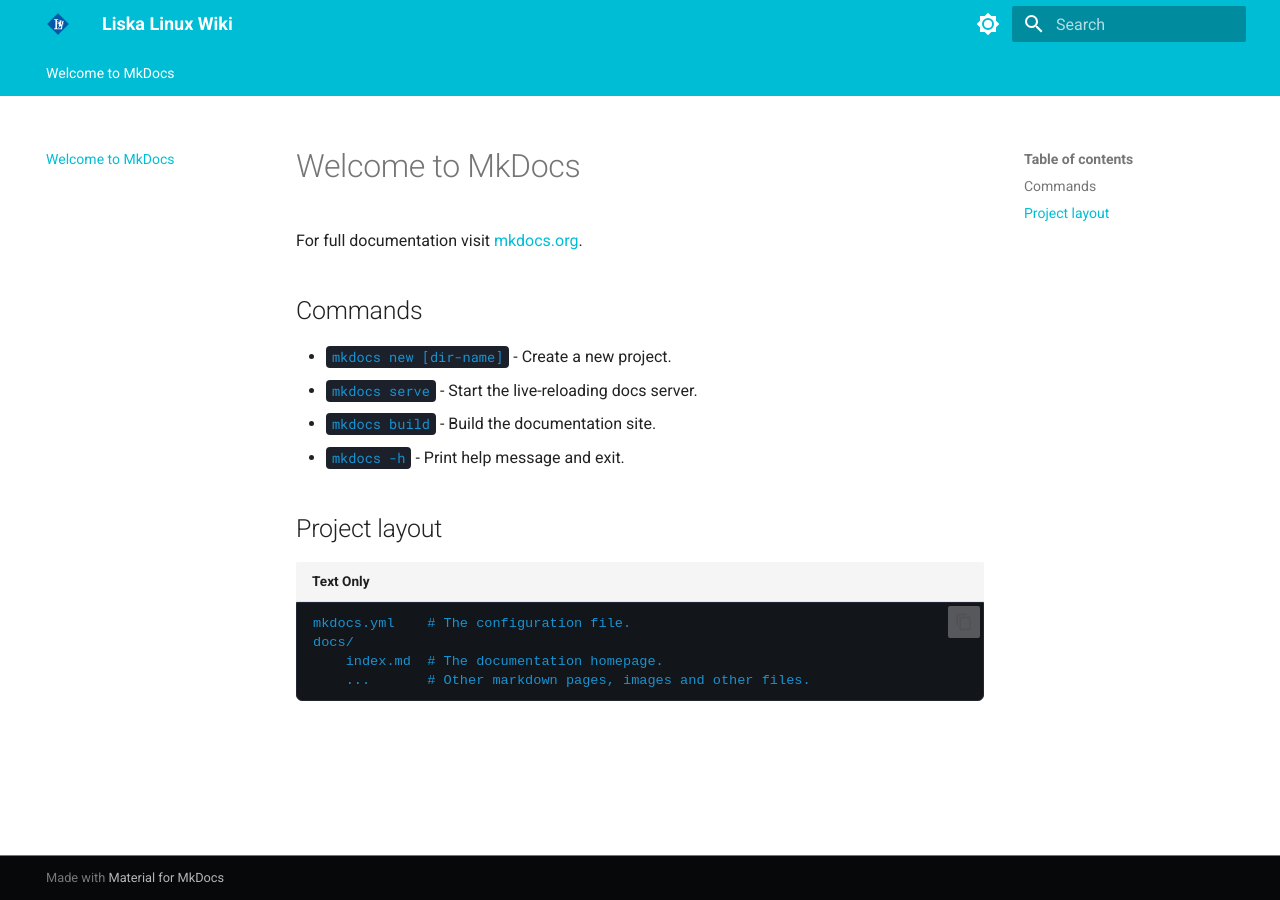
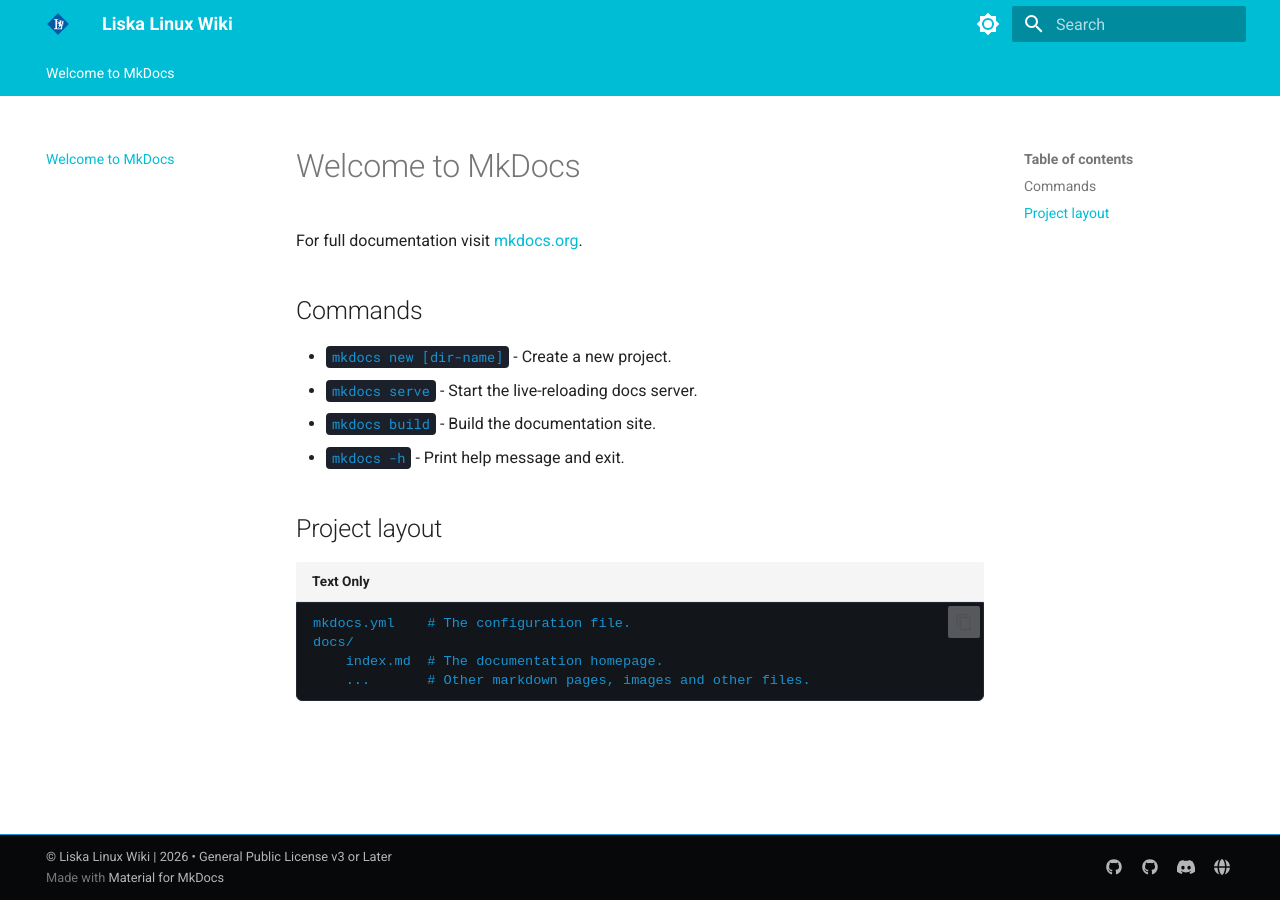
Before and after one commit to source-liskalinux/wiki, an MkDocs documentation site: the page built from docs/index.md, in a window 1280 px wide. Built offline with MkDocs 1.6.1 and Material for MkDocs 9.7.7, drawn with Linux system fonts in a browser that asks for light colours.

Commit message:
Update mkdocs.yml

```diff
--- a/mkdocs.yml
+++ b/mkdocs.yml
@@ -1,5 +1,24 @@
 site_name: Liska Linux Wiki
 site_description: A Documentation Wiki For Liska Linux
+
+copyright: >
+  &copy; Liska Linux Wiki | 2026 &bull;
+  General Public License v3 or Later
+
+extra:
+  social:
+    - icon: fontawesome/brands/github
+      link: https://github.com/source-liskalinux
+      name: Liska Linux Github Source Repository
+    - icon: fontawesome/brands/github
+      link: https://repo-liskalinux.github.io
+      name: Liska Linux Github Packages Repository
+    - icon: fontawesome/brands/discord
+      link: https://discord.gg/
+      name: Liska Linux Discord Community Server
+    - icon: fontawesome/solid/globe
+      link: https://liskalinuxproject.web.app
+      name: Liska Linux Website
 
 theme:
   name: material
@@ -26,6 +45,7 @@ theme:
     - navigation.tabs
     - navigation.sections
     - navigation.top
+    - navigation.footer
     - search.suggest
     - search.highlight
     - content.code.copy
```
